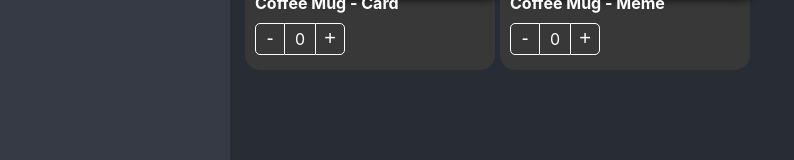
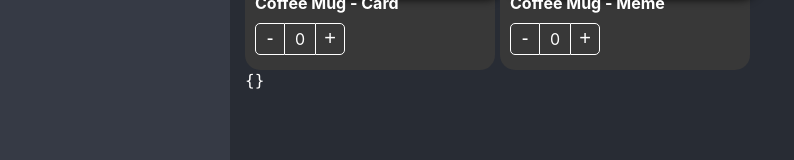
Before and after one commit to Datakokk/React-app-base, a React (Create React App) app: page / in a window 1280 px wide. Shown: the part 358-518 px from the top of the page, without its empty margins (20-814 px from the left). Built offline with nearby package versions, Linux system fonts and the light colour scheme.

Commit message:
Implemented Control props

```diff
--- a/src/02-component-patterns/pages/ShoppingPage.tsx
+++ b/src/02-component-patterns/pages/ShoppingPage.tsx
@@ -1,12 +1,13 @@
 import { ProductButtons, ProductCard, ProductImage, ProductTitle } from "../components"
 import { products } from "../data/products";
-import { useShoppingCart } from '../hooks/useShoppingCart';
+import { useShoppingCart } from "../hooks/useShoppingCart";
 
 import '../styles/custom-styles.css';
 
+
 export const ShoppingPage = () => {
 
-  const {shoppingCart, onProductCountChange } = useShoppingCart();
+const { shoppingCart, onProductCountChange } = useShoppingCart();
 
   return (
     <div>
@@ -60,6 +61,12 @@ export const ShoppingPage = () => {
             ))
           }
         </div>
+
+        <div>
+          <code>
+            {JSON.stringify( shoppingCart, null, 5 )}
+          </code>
+        </div>
     </div>
   )
 }
```
